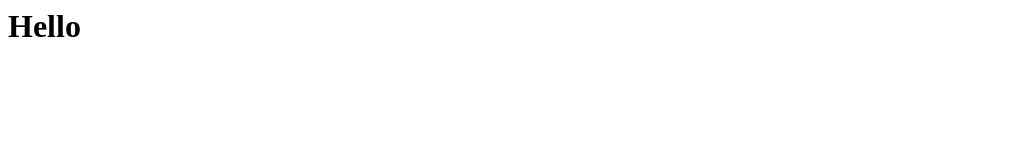
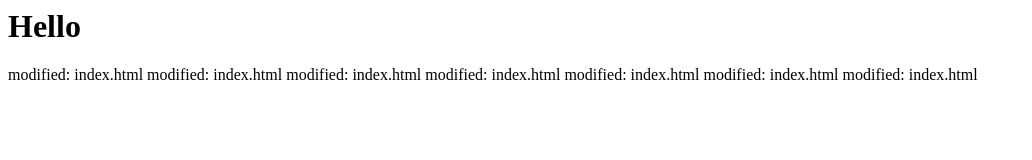
Before and after one commit to santhoshnarayana/AnweshBeta, a plain HTML site: page index.html in a window 1280 px wide. Shown: the whole page, without its empty margins (0-1032 px from the left). Drawn offline with Linux system fonts and the light colour scheme.

Commit message:
added some feature code

```diff
--- a/index.html
+++ b/index.html
@@ -1,7 +1,14 @@
 <html>
 <head></head>
 <body>
- <h1>Hello</h1>
+ <h1>Hello</h1>  modified:   index.html
+  modified:   index.html
+  modified:   index.html
+  modified:   index.html
+  modified:   index.html
+  modified:   index.html
+  modified:   index.html
+
 </body>
 
 </html>
```
